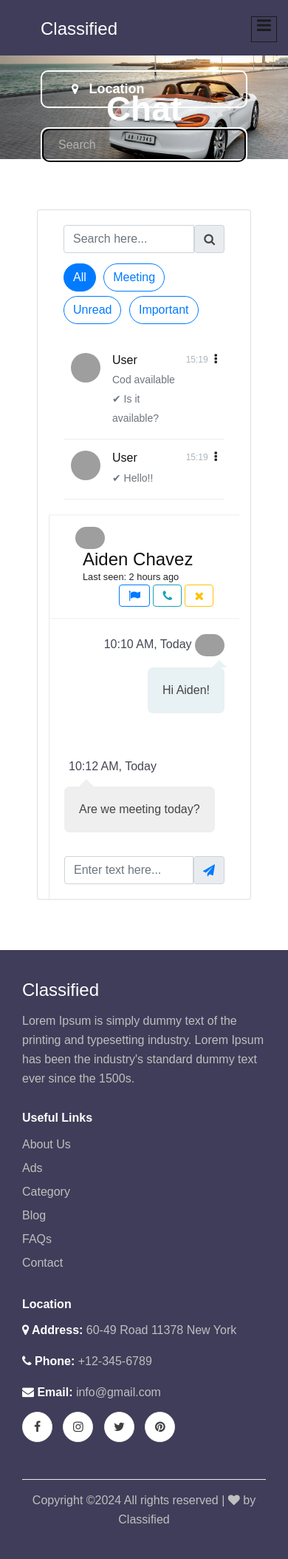
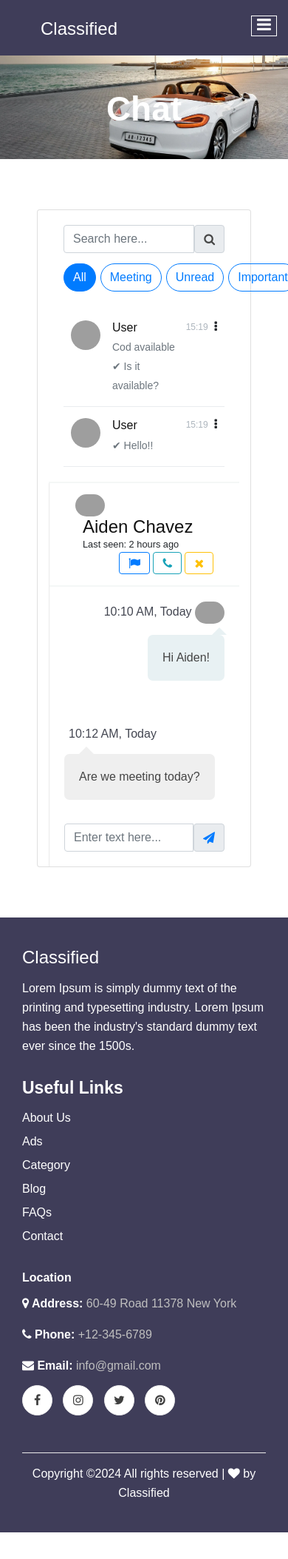
Before and after one commit to ayushifablead/classfiledwebsite, a PHP site: page /classified/chat.php in a window 390 px wide. Shown: the whole page at 74% size. After the commit the page ends 2071 px from the top, so only its background shows below. Run offline with PHP 8.4, Linux system fonts and the light colour scheme; some libraries are stand-ins or nearby versions; grey boxes are pictures that could not be loaded.

Commit message:
first commit

```diff
--- a/chat.php
+++ b/chat.php
@@ -316,7 +316,7 @@
 
                 </div>
 
-                <div class="quick-filters mb-4 mt-2">
+                <div class="d-flex quick-filters mb-4 mt-2">
       <button class="btn btn-outline-primary active">All</button>
       <button class="btn btn-outline-primary">Meeting</button>
       <button class="btn btn-outline-primary">Unread</button>
--- a/css/style.css
+++ b/css/style.css
@@ -452,9 +452,12 @@ ol {
 	opacity: 1;
 	visibility: visible;
 }
-
+.footer__widget ul li:hover>a
+{
+	color: #e1e1e1;
+}
 .header__menu ul li:hover>a {
-	color: #7fad39;
+	color: #e1e1e1;
 }
 
 .header__menu ul li:last-child {
@@ -2769,7 +2772,7 @@ footer.footer.spad h4
 	color: white;
 }
 footer.footer.spad p{
-	color: #bfbfbf;
+	color: white;
 }
 .footer__about {
 	margin-bottom: 30px;
@@ -2798,6 +2801,7 @@ footer.footer.spad p{
 .footer__widget h6 {
 	color: white;
 	font-weight: 700;
+	font-size: 23px;
 	margin-bottom: 10px;
 }
 
@@ -2811,7 +2815,7 @@ footer.footer.spad p{
 }
 
 .footer__widget ul li a {
-	color: #bfbfbf;
+	color: white;
 	font-size: 16px;
 	line-height: 32px;
 }
@@ -3412,16 +3440,16 @@ footer.footer.spad p{
 	.humberger__open {
 		display: block;
         font-size: 22px;
-		color: #1c1c1c;
-		height: 35px;
+        color: white;
+        height: 28px;
         width: 35px;
         line-height: 33px;
         text-align: center;
-		border: 1px solid #1c1c1c;
+        border: 1px solid white;
         cursor: pointer;
         position: absolute;
         right: 15px;
-		top: 22px;
+        top: 21px;
 	}
 	.header .container {
 		position: relative;
@@ -3603,6 +3631,33 @@ footer.footer.spad p{
 	.hero__search__form form .hero__search__categories {
 		display: none;
 	}
+
+	.accordion-item.accordion button {
+		position: relative;
+		display: block;
+		text-align: left;
+		width: 100%;
+		padding: 1em 19px;
+		color: #7288a2;
+		font-size: 1.15rem;
+		font-weight: 400;
+		border: none;
+		background: none;
+		outline: none;
+		height: 82px;
+	}
+	.hero__text h1
+	{
+		font-size: 30px;
+		text-align: center;
+	}
+
+	.col-lg-5.mt-3.responsive-menu-header {
+		display: none;
+	}
+	.col-lg-2.mt-3.responsive-menu-header-mobail {
+		display: none;
+	}
 	.featured__controls ul li {
 		margin-bottom: 10px;
 	}
--- a/faqs.php
+++ b/faqs.php
@@ -122,7 +122,7 @@
     border: none;
     background: none;
     outline: none;
-    height: 56px;
+    height: auto;
   }
 
   .accordion button:hover,
--- a/forgot-password.php
+++ b/forgot-password.php
@@ -1,7 +1,7 @@
 <?php include 'header.php'; ?>
 
  <!-- Breadcrumb Section Begin -->
- <section class="breadcrumb-section set-bg" data-setbg="img/breadcrumb.jpg">
+ <section class="breadcrumb-section set-bg" data-setbg="img/banner/shop-banner.jpg">
         <div class="container">
             <div class="row">
                 <div class="col-lg-12 text-center">
--- a/header.php
+++ b/header.php
@@ -190,7 +190,7 @@
                          <h4 onclick="window.location.href='index.php'">Classified</h4>
                     </div>
                 </div>
-                <div class="col-lg-2 mt-3">
+                <div class="col-lg-2 mt-3  responsive-menu-header-mobail">
                 <div class="hero__categories">
                         <div class="hero__categories__all">
                         <i class="fa fa-map-marker" aria-hidden="true"></i>
@@ -211,7 +211,7 @@
                     </div>
 
                 </div>
-                <div class="col-lg-5 mt-3">
+                <div class="col-lg-5 mt-3 responsive-menu-header">
                     <div class="hero__search">
                         <div class="hero__search__form">
                             <form action="#" class="hero__search__form1">
@@ -221,7 +221,7 @@
                                     <!-- <span class="arrow_carrot-down"></span> -->
                                 </div>
                                 <ul style="display:none;">
-                            <!-- <li><input type="text" class="form-control" placeholder="Search"></li> -->
+
                             <li><a href="#">India</a></li>
                             <li><a href="#">Ahmedabad</a></li>
                             <li><a href="#">Bangalore</a></li>
--- a/index.php
+++ b/index.php
@@ -740,7 +740,7 @@
     border: none;
     background: none;
     outline: none;
-    height: 56px;
+    height: auto;
   }
 
   .accordion button:hover,
--- a/login.php
+++ b/login.php
@@ -1,7 +1,7 @@
 <?php include 'header.php'; ?>
 
  <!-- Breadcrumb Section Begin -->
- <section class="breadcrumb-section set-bg" data-setbg="img/categories/image.jpg">
+ <section class="breadcrumb-section set-bg" data-setbg="img/banner/shop-banner.jpg">
         <div class="container">
             <div class="row">
                 <div class="col-lg-12 text-center">
--- a/signup.php
+++ b/signup.php
@@ -1,7 +1,7 @@
 <?php include 'header.php'; ?>
 
  <!-- Breadcrumb Section Begin -->
- <section class="breadcrumb-section set-bg" data-setbg="img/categories/slider-1.jpg">
+ <section class="breadcrumb-section set-bg" data-setbg="img/banner/shop-banner.jpg">
         <div class="container">
             <div class="row">
                 <div class="col-lg-12 text-center">
```
Also changed, not shown: other parts of css/style.css (+28 -4 lines), shop-details.php (+41 -34 lines). Lines whose indentation alone changed are shown as unchanged.
